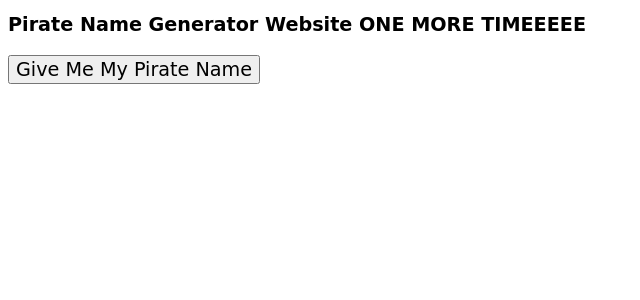
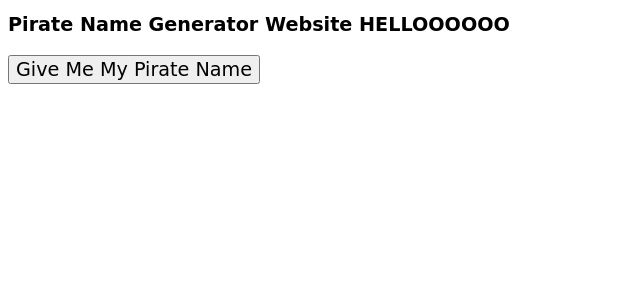
Before and after one commit to DavidQATraining/SFIA2Kube, a Flask app: page / in a window 1280 px wide. Shown: the top 300 px of the page, without its empty margins (0-640 px from the left). Run offline with Flask 2, Linux system fonts and the light colour scheme; data that the repository does not hold is empty; some web fonts are replaced.

Commit message:
new change

```diff
--- a/Service_1/application/templates/index.html
+++ b/Service_1/application/templates/index.html
@@ -14,7 +14,7 @@
         </head>
         <body>
             <h1 class="addfont">
-                Pirate Name Generator Website ONE MORE TIMEEEEE
+                Pirate Name Generator Website HELLOOOOOO
             </h1>
 
             <p class="addfont">
```
